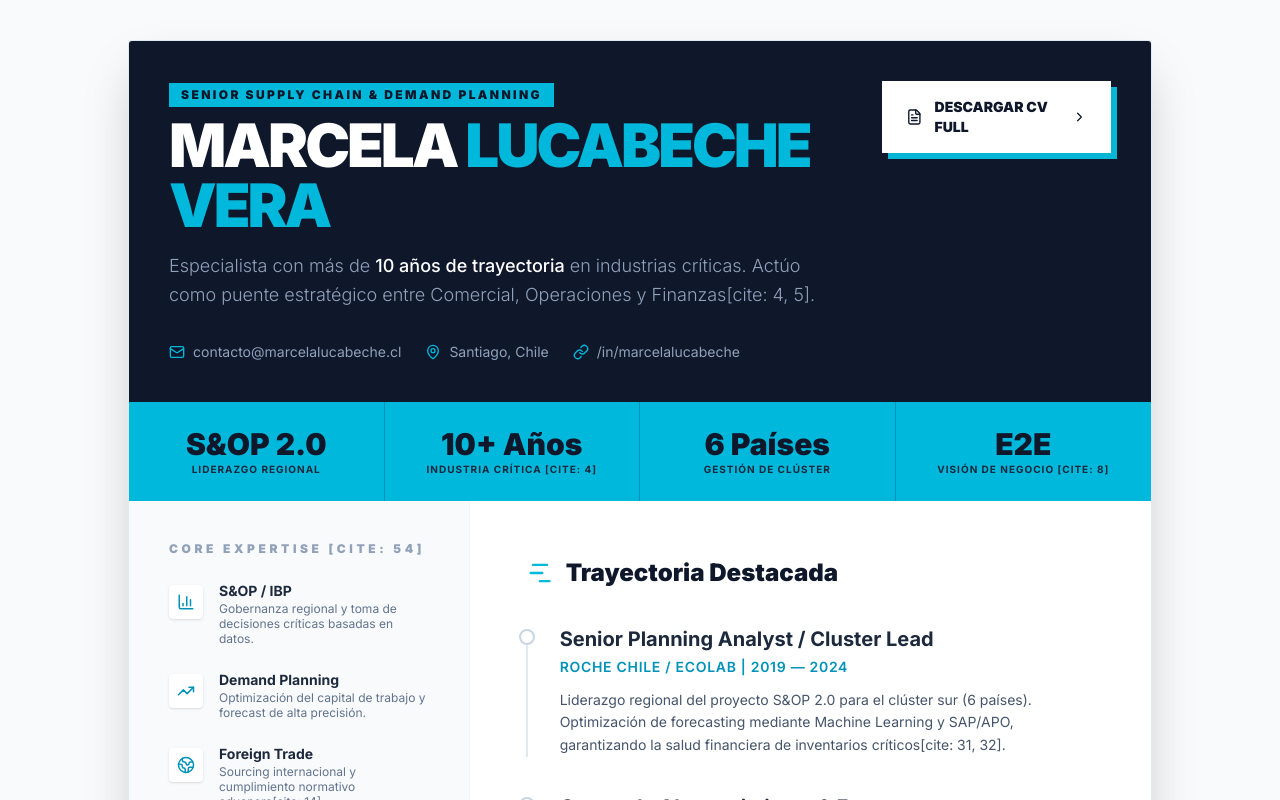
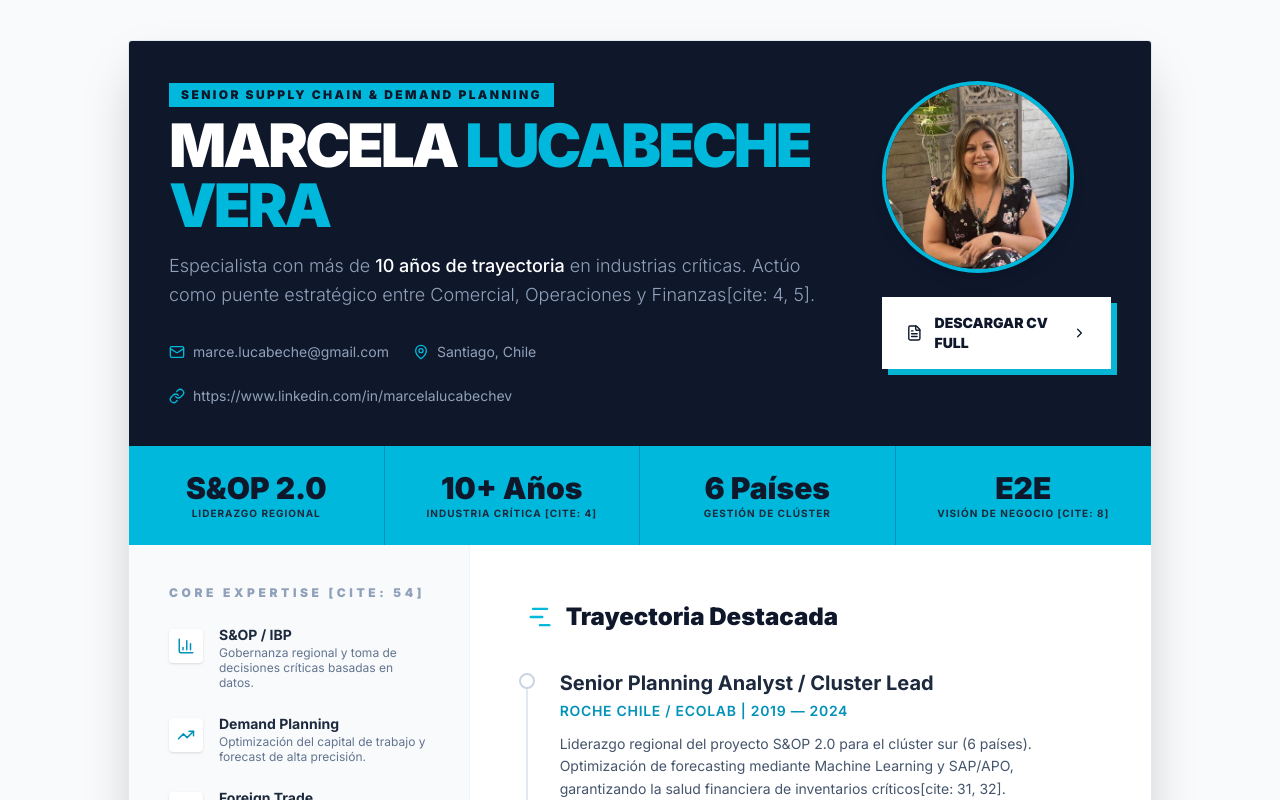
Before and after one commit to jsnavarrog-gif/cv-mlucabechev, a Next.js app: page / in a window 1280 px wide. Shown: the top 800 px of the page. Built offline with nearby package versions, Linux system fonts and the light colour scheme.

Commit message:
Fix: Uso de icono Link para asegurar compatibilidad en Vercel

```diff
--- a/app/page.tsx
+++ b/app/page.tsx
@@ -60,12 +60,17 @@ export default function CVMarcela() {
               Especialista con más de <span className="text-white font-medium">10 años de trayectoria</span> en industrias críticas. Actúo como puente estratégico entre Comercial, Operaciones y Finanzas[cite: 4, 5].
             </p>
             <div className="flex flex-wrap gap-6 pt-4 text-sm text-slate-400">
-              <span className="flex items-center gap-2"><Mail size={16} className="text-cyan-500"/> contacto@marcelalucabeche.cl</span>
+              <span className="flex items-center gap-2"><Mail size={16} className="text-cyan-500"/> marce.lucabeche@gmail.com</span>
               <span className="flex items-center gap-2"><MapPin size={16} className="text-cyan-500"/> Santiago, Chile</span>
-              <span className="flex items-center gap-2"><Link size={16} className="text-cyan-500"/> /in/marcelalucabeche</span>
+              <span className="flex items-center gap-2"><Link size={16} className="text-cyan-500"/> https://www.linkedin.com/in/marcelalucabechev</span>
             </div>
           </div>
           <div className="mt-8 md:mt-0">
+            <img
+              src="/MLV202604.jpeg"
+              alt="Foto de Marcela Lucabeche"
+              className="w-48 h-48 rounded-full object-cover border-4 border-cyan-500 shadow-lg"
+            /><br/>
             <a
               href="/CV_MarcelaLucabecheV.pdf"
               download
```
Also changed, not shown: public/MLV202604.jpeg (added).
